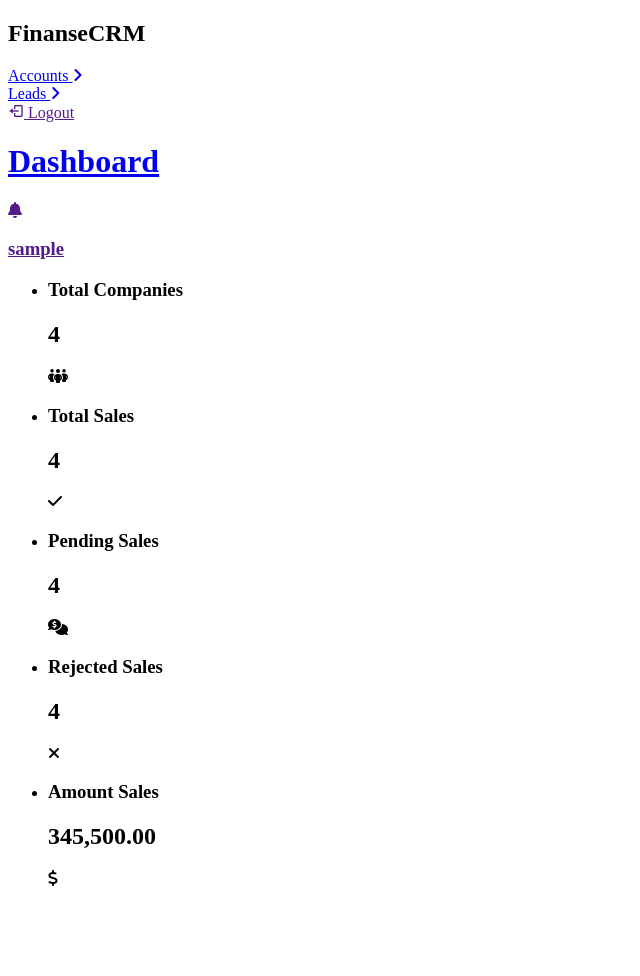
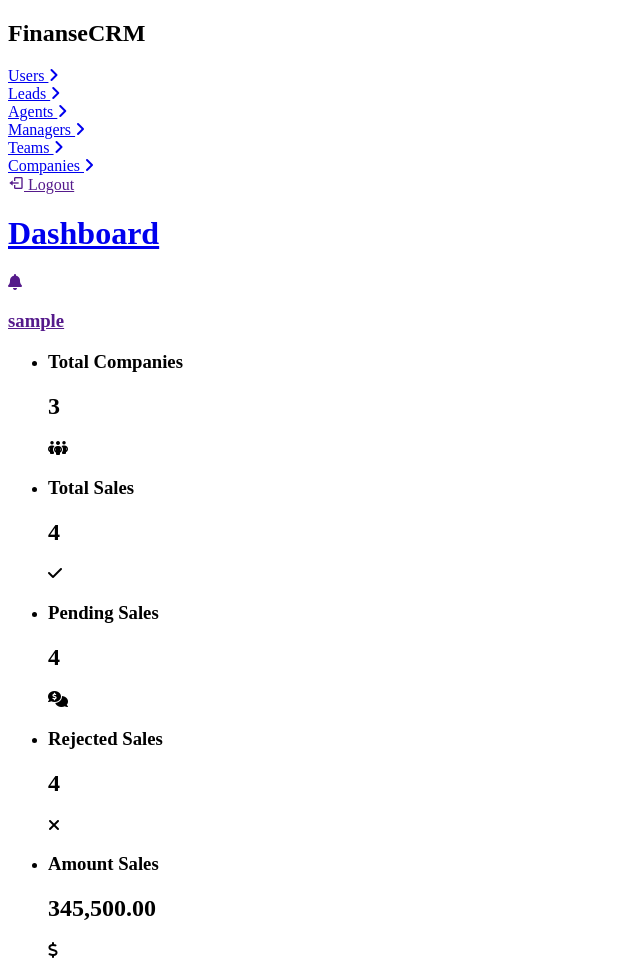
Before and after one commit to nxfive/finanse-crm, a Django app: a page that uses templates/dashboard.html in a window 1280 px wide. Shown: the whole page, without its empty margins (0-640 px from the left). Before the commit the page ends 886 px from the top, so only its background shows below. Run offline with Django 5.2, Linux system fonts and the light colour scheme; the visitor is signed in with stand-in values (Sample User, id 1); data comes from the database, SQL or seed files in the repository; data that the repository does not hold is empty; parts of the project's set-up code (start-up, migrations or seed data) failed here and were passed over.

Commit message:
feat: Add urls to agents/managers/teams/companies app
Change name from Accounts to Users, add check if user is superuser
to see `Users`

```diff
--- a/templates/dashboard.html
+++ b/templates/dashboard.html
@@ -14,11 +14,25 @@
         <nav class="navbar-dash">
             <h1 class="logo-dash">Finanse<span>CRM</span></h1>
             <div class="nav-menu-items">
+                {% if user.is_superuser %}
                 <div class="nav-items-title">
-                    <a href="{% url 'account-list' %}">Accounts <i class="fa-solid fa-angle-right"></i></a>
+                    <a href="{% url 'account-list' %}">Users <i class="fa-solid fa-angle-right"></i></a>
+                </div>
+                {% endif %}
+                <div class="nav-items-title">
+                    <a href="{% url 'leads:lead-list' %}">Leads <i class="fa-solid fa-angle-right"></i></a>
                 </div>
                 <div class="nav-items-title">
-                    <a href="{% url 'leads:lead-list' %}">Leads <i class="fa-solid fa-angle-right"></i></a>
+                    <a href="{% url 'agents:agent-list' %}">Agents <i class="fa-solid fa-angle-right"></i></a>
+                </div>
+                <div class="nav-items-title">
+                    <a href="{% url 'managers:manager-list' %}">Managers <i class="fa-solid fa-angle-right"></i></a>
+                </div>
+                <div class="nav-items-title">
+                    <a href="{% url 'teams:team-list' %}">Teams <i class="fa-solid fa-angle-right"></i></a>
+                </div>
+                <div class="nav-items-title">
+                    <a href="{% url 'companies:company-list' %}">Companies <i class="fa-solid fa-angle-right"></i></a>
                 </div>
             </div>
             <div class="nav-logout">
@@ -45,7 +59,7 @@
                 <li>
                     <div>
                         <h3>Total Companies</h3>
-                        <h2>4</h2>
+                        <h2>{{ companies_count }}</h2>
                     </div>
                     <i class="fa-solid fa-people-group"></i>
                 </li>
```
